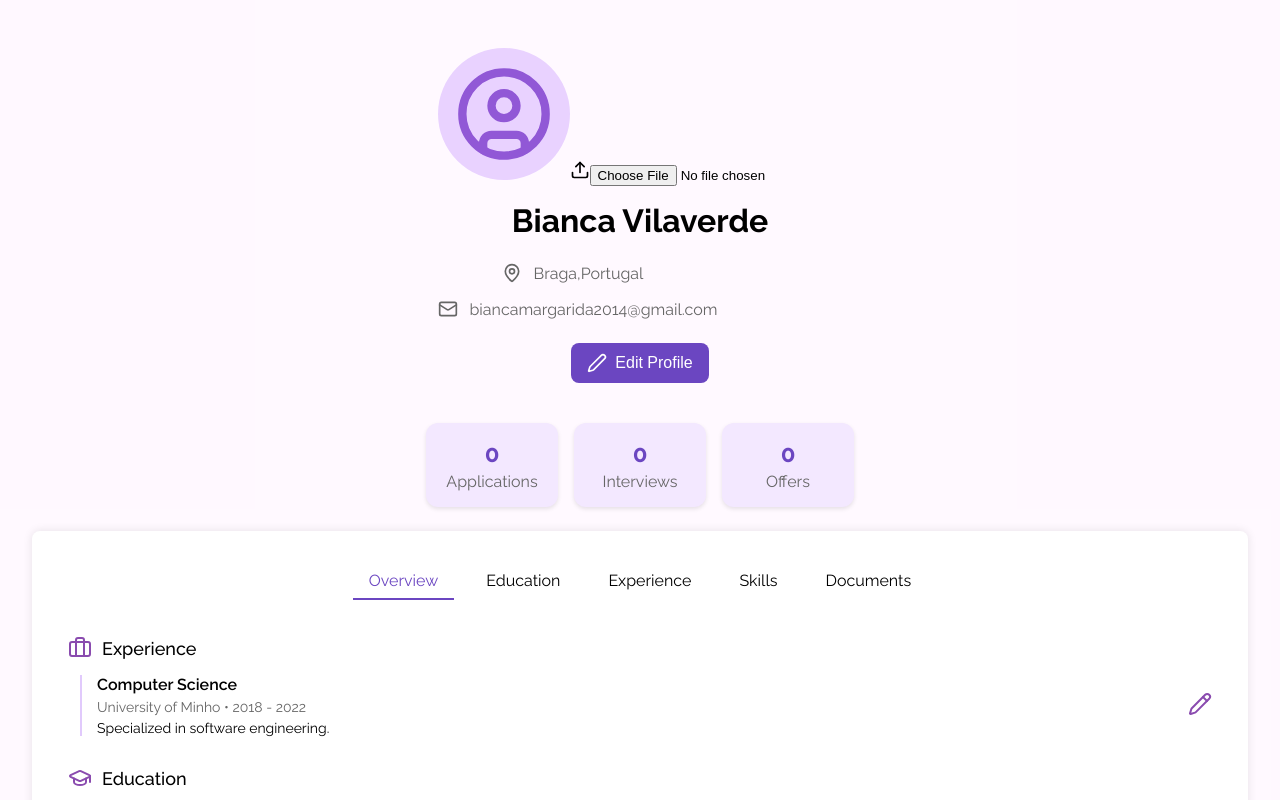
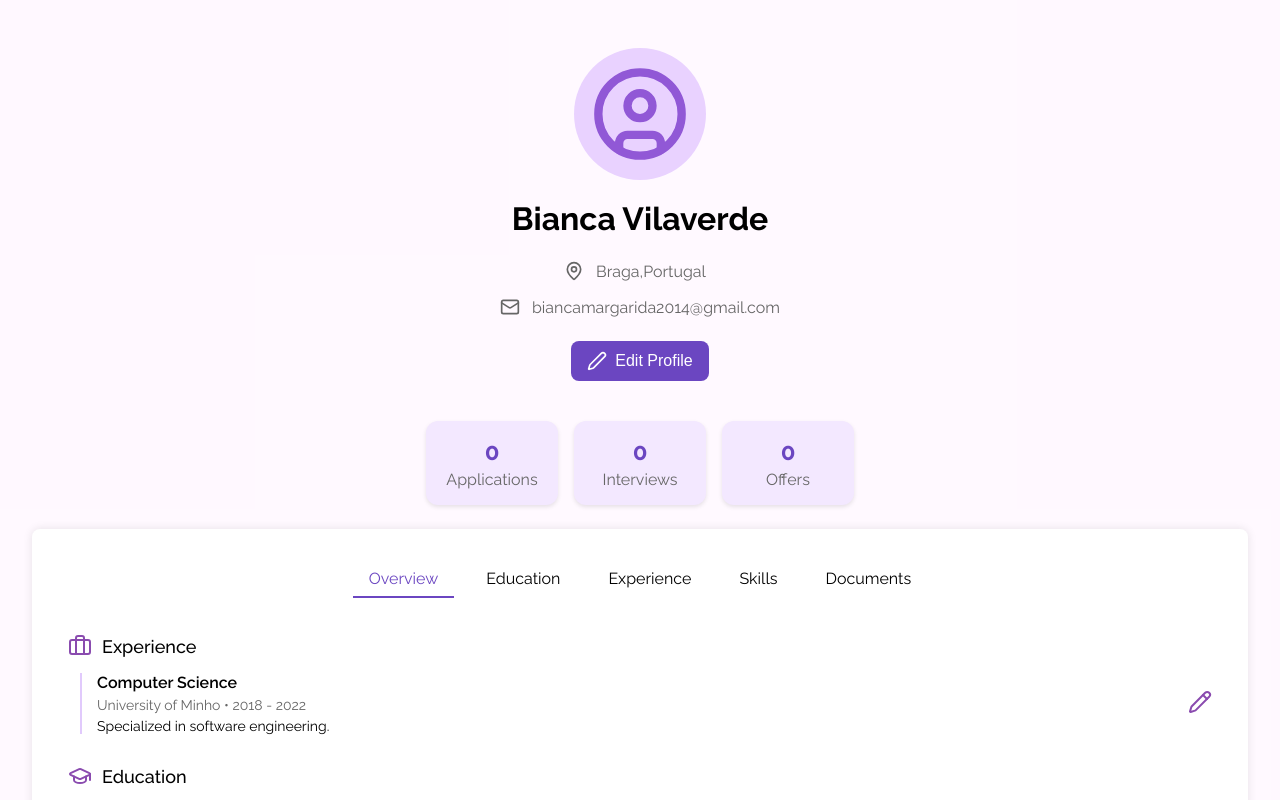
Before and after one commit to BiancaMRV/jobfinder, a React (Vite) app in the folder client/: page /profile in a window 1280 px wide. Shown: the top 800 px of the page. Built offline with nearby package versions, Linux system fonts and the light colour scheme; no server answers.

Commit message:
minor changes

```diff
--- a/client/src/components/profile/Profile/Documents.tsx
+++ b/client/src/components/profile/Profile/Documents.tsx
@@ -1,5 +1,5 @@
 import styles from "./Documents.module.css";
 
 export default function Documents() {
-  return <div> </div>;
+  return <div></div>;
 }
--- a/client/src/components/profile/Profile/Education.tsx
+++ b/client/src/components/profile/Profile/Education.tsx
@@ -1,4 +1,4 @@
-import styles from "./Experience.module.css";
+import styles from "./Education.module.css";
 import { useEffect } from "react";
 import { GraduationCap } from "lucide-react";
 import Entry from "./Entry";
--- a/client/src/components/profile/Profile/Profile.module.css
+++ b/client/src/components/profile/Profile/Profile.module.css
@@ -22,7 +22,15 @@
   justify-content: center;
   width: 100%;
 }
+.fileinput {
+  display: none;
+}
 
+.profileimage {
+  cursor: pointer;
+  position: relative;
+  display: inline-block;
+}
 .tabs * {
   padding: 0.5rem 1rem;
 }
--- a/client/src/components/profile/Profile/Profile.tsx
+++ b/client/src/components/profile/Profile/Profile.tsx
@@ -1,6 +1,6 @@
 import styles from "./Profile.module.css";
 import { CircleUser, MapPin, Mail, Edit2, Upload } from "lucide-react";
-import { useEffect, useState, useRef } from "react";
+import { useEffect, useState } from "react";
 import Overview from "./Overview";
 import Documents from "./Documents";
 import Education from "./Education";
@@ -59,7 +59,6 @@ export function Profile() {
       reader.onload = () => {
         // quando o ficheiro terminar de ser lido, o evento onload é chamado e o resultado é guardado no state profileimage, o reader.result vai ser imagem convertida em base64
         setProfileImage(reader.result as string);
-        console.log(reader.result);
       };
       reader.readAsDataURL(file); // aqui lemos realmente o ficheiro
     }
@@ -69,7 +68,7 @@ export function Profile() {
     <div className={styles.profilecontainer}>
       <div className={styles.profilecard}>
         <div className={styles.profileheader}>
-          <label htmlFor="profile-image" className={styles.profileimage}>
+          <label htmlFor="upload-photo" className={styles.profileimage}>
             {profileImage ? (
               <img
                 src={profileImage}
@@ -83,7 +82,6 @@ export function Profile() {
                 size={100}
               />
             )}
-            <Upload className={styles.upload} size={20} />
           </label>
           <input
             id="upload-photo"
--- a/client/src/pages/Auth/SignUp.module.css
+++ b/client/src/pages/Auth/SignUp.module.css
@@ -206,6 +206,7 @@
 
 .roleButton:hover {
   background-color: var(--color-accent-light);
+  transform: translateY(-3px);
 }
 
 .roleButton.active {
```
